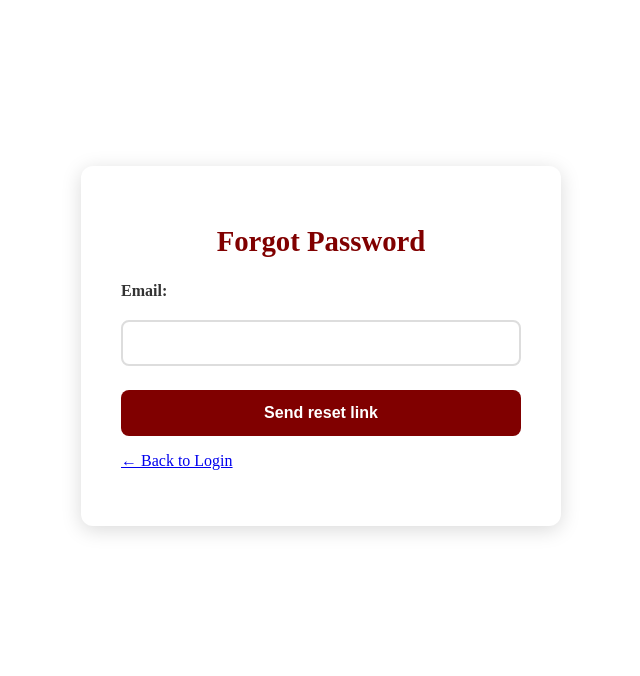
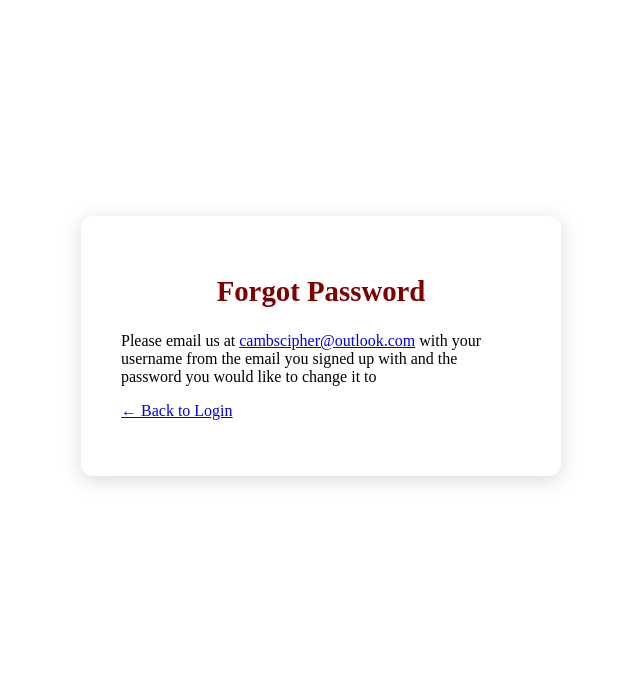
Before and after one commit to 29LHR/Cambs-Cipher, a Flask app: page /auth/forgot-password in a window 1280 px wide. Shown: the part 58-734 px from the top of the page, without its empty margins (319-959 px from the left). Run offline with Flask 3, Linux system fonts and the light colour scheme.

Commit message:
Changed the forgot password and a title

```diff
--- a/templates/auth/forgotPassword.html
+++ b/templates/auth/forgotPassword.html
@@ -18,13 +18,7 @@
       <p class="{{ category }}">{{ message }}</p>
     {% endfor %}{% endwith %}
 
-    <form action="{{ url_for('forgot_password') }}" method="post">
-      {{ form.hidden_tag() }}
-      <label for="email">Email:</label>
-      <input type="email" id="email" name="email" value="{{ form.email.data or '' }}" required />
-      {% for error in form.email.errors %}<span class="field-error">{{ error }}</span>{% endfor %}
-      <button type="submit">Send reset link</button>
-    </form>
+      <p>Please email us at <a href="mailto:cambscipher@outlooks.com">cambscipher@outlook.com</a> with your username from the email you signed up with and the password you would like to change it to</p>
 
     <p><a href="/auth/login">← Back to Login</a></p>
   </div>
--- a/templates/profile.html
+++ b/templates/profile.html
@@ -17,7 +17,7 @@
 </style>
 {% endblock %}
 
-{% block title %}Profile - The Cambs Cipher{% endblock %}
+{% block title %}Profile{% endblock %}
 
 {% block content %}
 <div class="auth-container">
```
